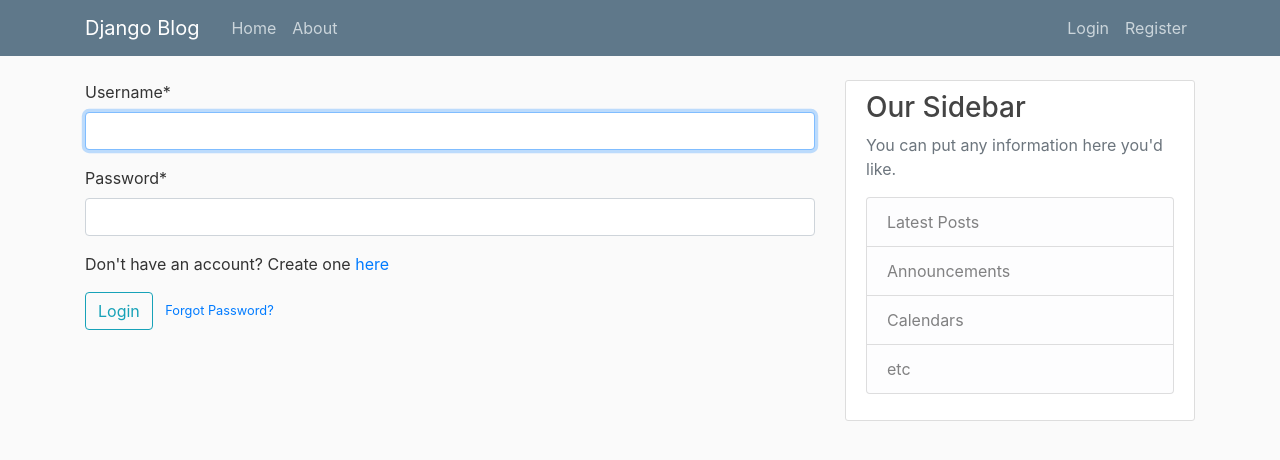
After one commit to Vergangenheit/DjangoBlog, a Django app: page /login/ in a window 1280 px wide. The commit adds this page. Shown: the top 460 px of the page. Run offline with Django 4.2, Linux system fonts and the light colour scheme; some libraries are stand-ins or nearby versions.

Commit message:
added login funct

```diff
--- a/blog/templates/blog/base.html
+++ b/blog/templates/blog/base.html
@@ -32,8 +32,8 @@
             </div>
             <!-- Navbar Right Side -->
             <div class="navbar-nav">
-              <a class="nav-item nav-link" href="#">Login</a>
-              <a class="nav-item nav-link" href="#">Register</a>
+              <a class="nav-item nav-link" href="{% url 'login' %}">Login</a>
+              <a class="nav-item nav-link" href="{% url 'register' %}">Register</a>
             </div>
           </div>
         </div>
--- a/core/settings.py
+++ b/core/settings.py
@@ -126,3 +126,5 @@ STATIC_URL = 'static/'
 DEFAULT_AUTO_FIELD = 'django.db.models.BigAutoField'
 
 CRISPY_TEMPLATE_PACK = 'bootstrap4'
+
+LOGIN_REDIRECT_URL = 'blog-home'
--- a/core/urls.py
+++ b/core/urls.py
@@ -21,4 +21,5 @@ urlpatterns = [
     path('admin/', admin.site.urls),
     path('', include('blog.urls')),
     path('register/', user_views.register, name='register'),
+    path('login/', user_views.login_request, name='login'),
 ]
--- a/users/forms.py
+++ b/users/forms.py
@@ -6,7 +6,7 @@ from typing import Optional
 
 
 class RegisterForm(UserCreationForm):
-    username = forms.CharField(label='Enter Username', min_length=4, max_length=50, help_text='Required')
+    username = forms.CharField(label='Enter Username', min_length=4, max_length=50)
     email = forms.EmailField(label="Enter Email")
 
     class Meta:
--- /dev/null
+++ b/users/templates/users/login.html
@@ -0,0 +1,19 @@
+{% extends "blog/base.html" %}
+
+{% block title %}
+Login Here
+{% endblock %}
+
+{% load crispy_forms_tags %}
+
+{% block content %}
+     <form method="post" class="from-group">
+        {% csrf_token %}
+        {{form|crispy}}
+        <p>Don't have an account? Create one <a href="{% url 'register' %}">here</a></p>
+        <button type="submit" class="btn btn-outline-info">Login</button>
+         <small class="text-muted ml-2">
+				<a href="#">Forgot Password?</a>
+         </small>
+    </form>
+{% endblock %}
--- a/users/views.py
+++ b/users/views.py
@@ -1,17 +1,46 @@
 from django.shortcuts import render, redirect
 from django.http.request import HttpRequest
+from django.http.response import HttpResponse, HttpResponseRedirect
 from .forms import RegisterForm
+from typing import Union
+from django.contrib import messages
+from django.contrib.auth.forms import AuthenticationForm
+from django.contrib.auth import login, authenticate
+from django.contrib.auth.models import User
 
 
 # Create your views here.
-def register(request: HttpRequest):
+def register(request: HttpRequest) -> Union[HttpResponse, HttpResponseRedirect]:
     if request.method == "POST":
         form = RegisterForm(request.POST)
         if form.is_valid():
             form.save()
+            username: str = form.cleaned_data.get('username')
+            messages.success(request, f'Account created for {username}!')
 
-        return redirect("/home")
+        return redirect('blog-home')
     else:
         form = RegisterForm()
 
     return render(request, "users/register.html", {"form": form})
+
+
+def login_request(request: HttpRequest) -> Union[HttpResponseRedirect, HttpResponse]:
+    if request.method == "POST":
+        form = AuthenticationForm(request, data=request.POST)
+        if form.is_valid():
+            username: str = form.cleaned_data.get('username')
+            password: str = form.cleaned_data.get('password')
+            user: User = authenticate(username=username, password=password)
+            if user is not None:
+                login(request, user)
+                messages.info(request, f"You are now logged in as {username}.")
+                return redirect("blog-home")
+            else:
+                messages.error(request, "Invalid username or password.")
+        else:
+            messages.error(request, "Invalid username or password.")
+
+    form = AuthenticationForm()
+
+    return render(request=request, template_name="users/login.html", context={'form': form})
```
Also changed, not shown: users/templates/users/register.html (+8 -64 lines).
